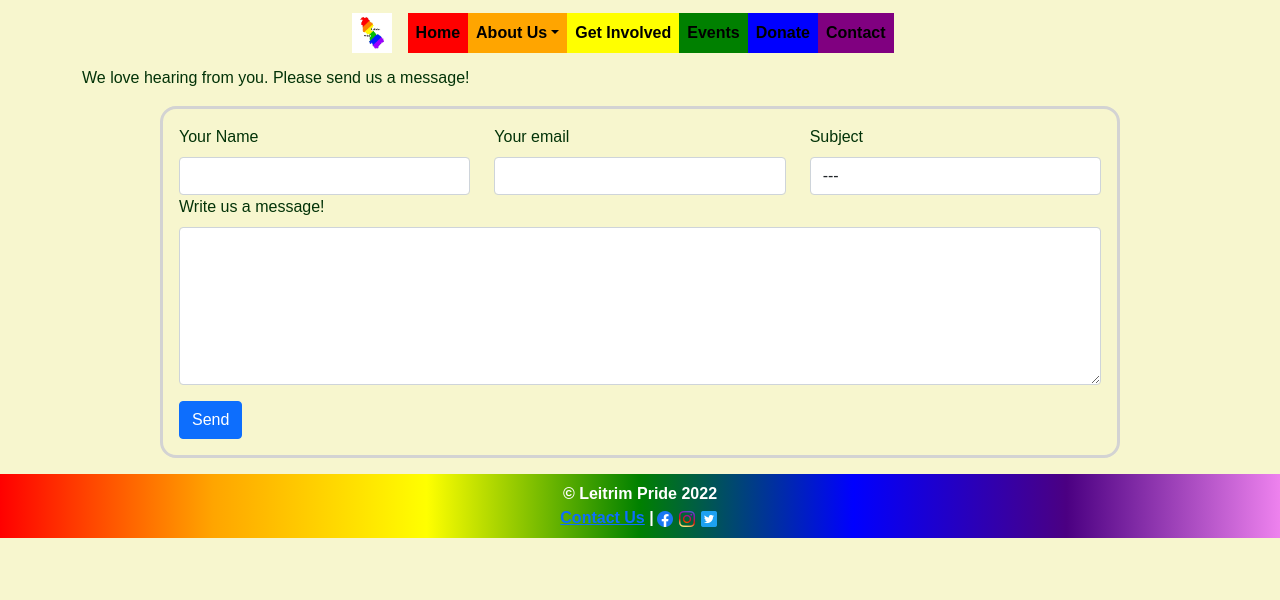
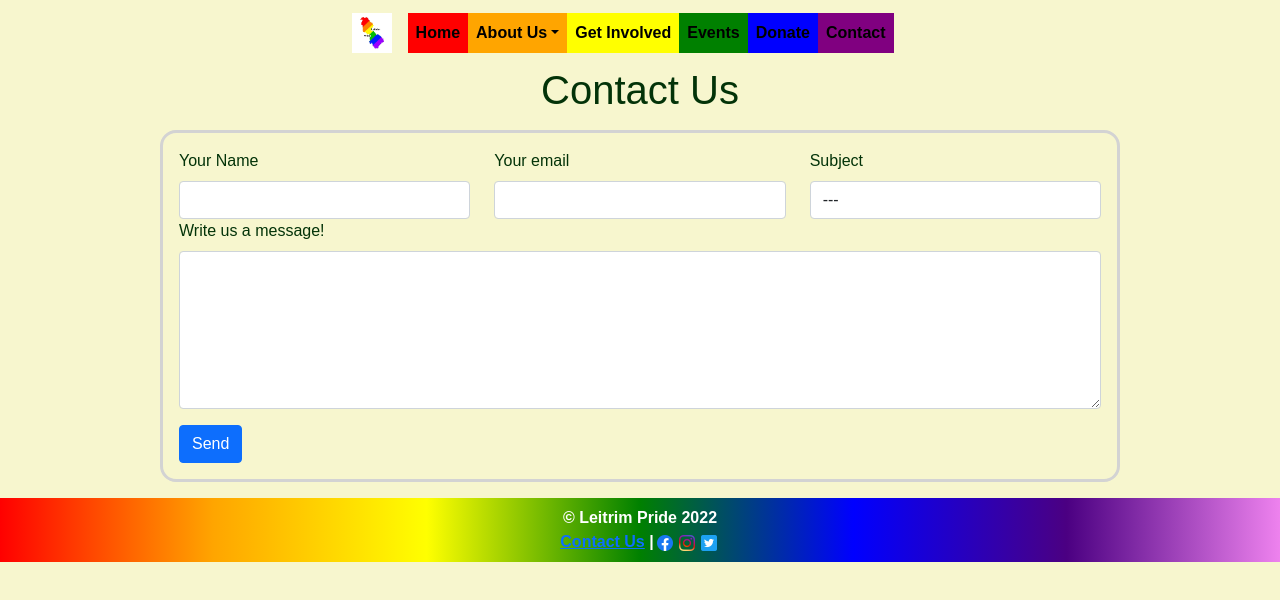
Before and after one commit to Jacobs1986/leitrim-pride, a React (Create React App) app in the folder client/: page /contact in a window 1280 px wide. Shown: the top 600 px of the page. Built offline with nearby package versions, Linux system fonts and the light colour scheme.

Commit message:
Added a header and imported into the Contact page

```diff
--- a/client/src/components/contactText/contactText.js
+++ b/client/src/components/contactText/contactText.js
@@ -5,6 +5,8 @@ import "./contactText.css";
 
 export default function ContactText() {
     return (
-        <div></div>
+        <div>
+            <h1 className="centerText">Contact Us</h1>
+        </div>
     );
 };
--- a/client/src/pages/contact.js
+++ b/client/src/pages/contact.js
@@ -5,16 +5,13 @@ import { Col, Container, Row } from "react-bootstrap";
 
 // Components
 import ContactForm from "../components/contactForm/contactForm";
+import ContactText from "../components/contactText/contactText";
 
 export default function Contact() {
     return (
         <div>
             <Container>
-                <Row>
-                    <Col lg={12}>
-                        We love hearing from you. Please send us a message!
-                    </Col>
-                </Row>
+                <ContactText />
                 <ContactForm />
             </Container>
         </div>
```
